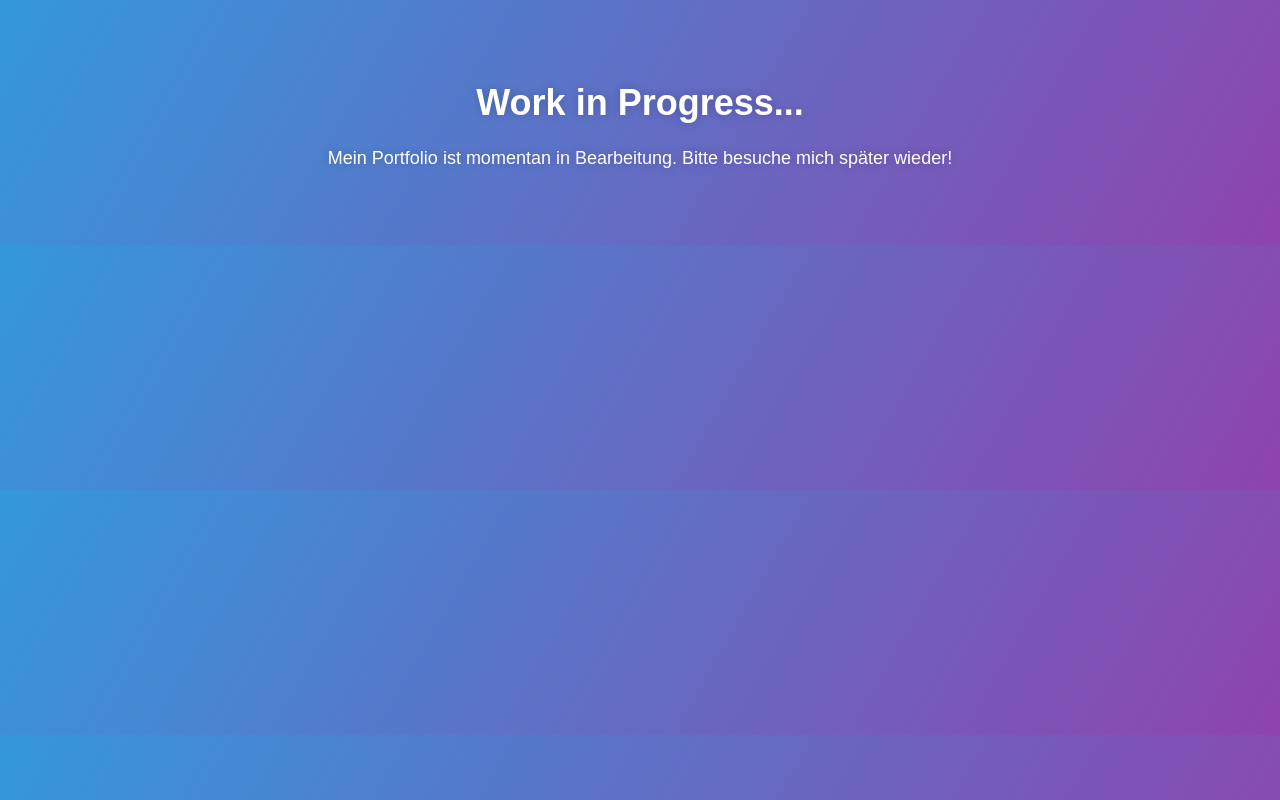
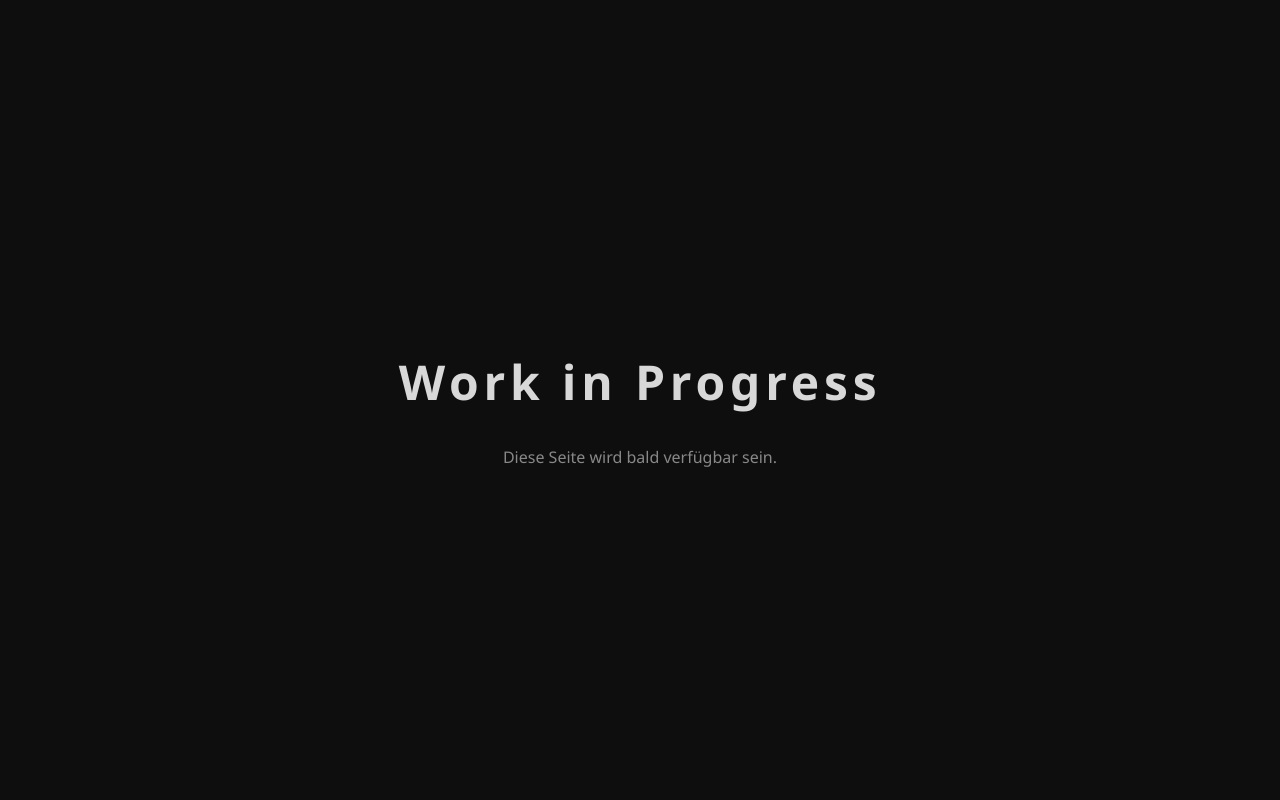
Before and after one commit to Samuel-Mencke/Samuel-Mencke.github.io, a plain HTML site: page index.html in a window 1280 px wide. Drawn offline with Linux system fonts and the light colour scheme.

Commit message:
Update index.html

```diff
--- a/index.html
+++ b/index.html
@@ -1,31 +1,44 @@
 <!DOCTYPE html>
 <html lang="de">
 <head>
-    <meta charset="UTF-8">
-    <meta name="viewport" content="width=device-width, initial-scale=1.0">
-    <title>Portfolio</title>
+  <meta charset="UTF-8" />
+  <meta name="viewport" content="width=device-width, initial-scale=1.0" />
+  <title>Portfolio – Work in Progress</title>
   <style>
+    :root {
+      color-scheme: dark;
+    }
+
     body {
-            font-family: Arial, sans-serif;
-            background: linear-gradient(120deg, #3498db, #8e44ad);
+      margin: 0;
+      padding: 0;
+      background: #0e0e0e;
+      color: #eeeeee;
+      font-family: 'Segoe UI', Tahoma, Geneva, Verdana, sans-serif;
+      display: flex;
+      align-items: center;
+      justify-content: center;
+      height: 100vh;
       text-align: center;
-            padding: 50px;
-            color: #fff;
     }
 
     h1 {
-            font-size: 36px;
-            text-shadow: 0 0 10px rgba(0, 0, 0, 0.2);
+      font-size: 3rem;
+      letter-spacing: 0.1em;
+      opacity: 0.9;
     }
 
-        p {
-            font-size: 18px;
-            text-shadow: 0 0 10px rgba(0, 0, 0, 0.2);
+    .sub {
+      font-size: 1rem;
+      color: #888;
+      margin-top: 0.5rem;
     }
   </style>
 </head>
 <body>
-    <h1>Work in Progress...</h1>
-    <p>Mein Portfolio ist momentan in Bearbeitung. Bitte besuche mich später wieder!</p>
+  <main>
+    <h1>Work in Progress</h1>
+    <p class="sub">Diese Seite wird bald verfügbar sein.</p>
+  </main>
 </body>
 </html>
```
Lines whose indentation alone changed are shown as unchanged.
